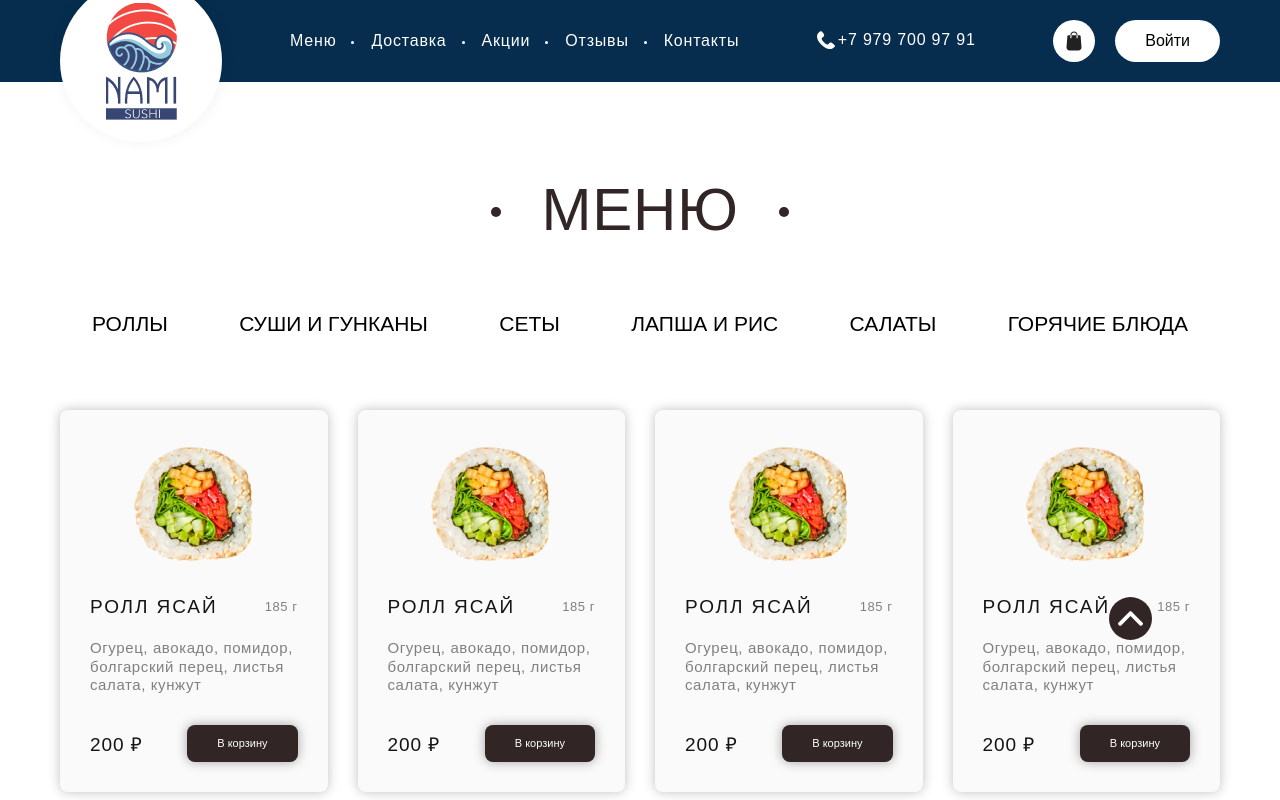
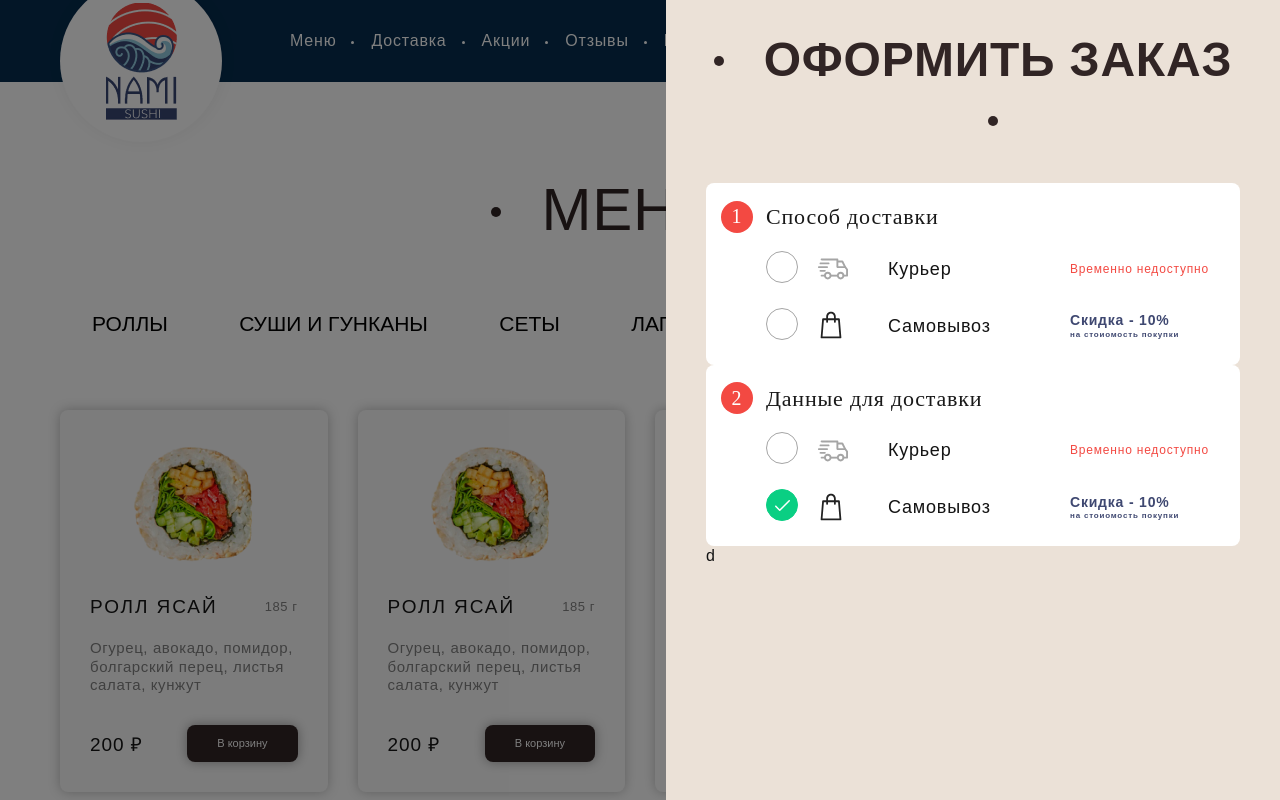
Before and after one commit to maxgrigoriew/namy-sushi, a Nuxt app: page / in a window 1280 px wide. Shown: the top 800 px of the page. Built offline with nearby package versions, Linux system fonts and the light colour scheme.

Commit message:
add sprite, is-checkbox, is-order-item components

```diff
--- a/components/IsButton.vue
+++ b/components/IsButton.vue
@@ -17,7 +17,7 @@ export default defineComponent({
     },
   },
   emits: 'click',
-  setup(props, { slots }) {
+  setup(_, { slots }) {
     const showIcon = computed(() => !!slots.icon)
     onMounted(() => {})
     return {
--- /dev/null
+++ b/components/IsCheckbox.vue
@@ -0,0 +1,58 @@
+<template>
+  <label>
+    <input
+      id="input"
+      class="custom-radio"
+      name="color"
+      type="radio"
+      value="green"
+      checked
+    />
+    <span></span>
+  </label>
+</template>
+
+<style lang="scss" scoped>
+.custom-radio {
+  position: absolute;
+  z-index: -1;
+  opacity: 0;
+  width: 1px;
+  height: 1px;
+}
+label {
+  display: inline-flex;
+  align-items: center;
+  user-select: none;
+}
+span::before {
+  content: '';
+  display: inline-block;
+  width: 32px;
+  height: 32px;
+  flex-shrink: 0;
+  flex-grow: 0;
+  border: 1px solid #a5a5a5;
+  border-radius: 50%;
+  background-repeat: no-repeat;
+  background-position: center center;
+  background-size: 50% 50%;
+  cursor: pointer;
+}
+
+.custom-radio:not(:disabled):active + span::before {
+  background-color: #0acf83;
+  border-color: #0acf83;
+}
+.custom-radio:focus:not(:checked) + span::before {
+  border-color: #0acf83;
+}
+.custom-radio:checked + span::before {
+  border-color: #0acf83;
+  background-color: #0acf83;
+  background-image: url('../assets/images/checkbox.svg');
+}
+.custom-radio:disabled + span::before {
+  background-color: var(--light);
+}
+</style>
--- /dev/null
+++ b/components/IsCheckboxField.vue
@@ -0,0 +1,47 @@
+<template>
+  <div class="checkbox-field">
+    <div class="checkbox-field__item">
+      <slot name="checkbox"></slot>
+    </div>
+    <div class="checkbox-field__item">
+      <slot name="icon"> Способ доставки </slot>
+    </div>
+    <div class="checkbox-field__item">
+      <slot name="variant"> Способ доставки </slot>
+    </div>
+    <div class="checkbox-field__item">
+      <slot name="description"> Способ доставки </slot>
+    </div>
+  </div>
+</template>
+
+<style lang="scss">
+.checkbox-field {
+  display: flex;
+  align-items: center;
+
+  &__item {
+    &:nth-child(1) {
+      margin-right: 20px;
+    }
+    &:nth-child(2) {
+      display: flex;
+      justify-content: center;
+      align-items: center;
+      margin-right: 40px;
+    }
+    &:nth-child(3) {
+      font-size: 18px;
+    }
+
+    &:nth-child(4) {
+      width: 160px;
+      margin-left: auto;
+      padding-left: 10px;
+      color: var(--accent);
+      font-size: 12px;
+      font-weight: 300;
+    }
+  }
+}
+</style>
--- a/components/IsModal.vue
+++ b/components/IsModal.vue
@@ -3,7 +3,7 @@ import { defineComponent, ref } from 'vue'
 
 export default defineComponent({
   setup(_, { expose }) {
-    const isOpenModal = ref(false)
+    const isOpenModal = ref(true)
     const open = () => (isOpenModal.value = true)
     const close = () => (isOpenModal.value = false)
 
@@ -23,8 +23,8 @@ export default defineComponent({
         <h3 class="login__title">
           <slot name="header" />
         </h3>
-        <slot name="middle"></slot>
-        <slot name="bottom"></slot>
+        <slot name="middle">1</slot>
+        <slot name="bottom">d</slot>
       </div>
     </div>
   </transition>
--- /dev/null
+++ b/components/IsOrderItem.vue
@@ -0,0 +1,67 @@
+<script>
+import { defineComponent } from 'vue'
+
+export default defineComponent({
+  props: {
+    counter: {
+      type: Boolean,
+      default: false,
+    },
+  },
+})
+</script>
+<template>
+  <div class="order-item">
+    <div v-if="true" class="order-item__title">
+      <span v-if="true" class="order-item__count"> {{ counter }}</span>
+      <slot name="header"></slot>
+    </div>
+    <div class="order-item__middle">
+      <slot name="middle"></slot>
+    </div>
+  </div>
+</template>
+
+<style lang="scss">
+.order-item {
+  padding: 20px;
+  border-radius: 8px;
+  background: var(--light);
+
+  &__title {
+    position: relative;
+    color: #191919;
+    font-family: Ubuntu;
+    font-size: 22px;
+    font-weight: 300;
+    padding: 0 40px;
+  }
+
+  &__count {
+    display: flex;
+    align-items: center;
+    justify-content: center;
+    width: 32px;
+    height: 32px;
+    background-color: var(--accent);
+    border-radius: 50%;
+    position: absolute;
+    left: -5px;
+    top: 50%;
+    transform: translateY(-50%);
+    font-size: 20px;
+    color: var(--light);
+  }
+
+  &__middle {
+    padding-top: 20px;
+    display: flex;
+    flex-direction: column;
+    gap: 20px;
+    padding: 20px 0 0 40px;
+  }
+
+  &__middle {
+  }
+}
+</style>
--- a/pages/index.vue
+++ b/pages/index.vue
@@ -38,7 +38,7 @@ export default defineComponent({
       <is-product-list />
       <is-scroll-button v-scroll-to-top />
 
-      <is-modal ref="cartRef">
+      <!-- <is-modal ref="cartRef">
         <template v-slot:header>Корзина</template>
         <template v-slot:middle>
           <is-cart-list />
@@ -49,12 +49,71 @@ export default defineComponent({
             @next="closeCartModal(), openOrderModal()"
           />
         </template>
-      </is-modal>
+      </is-modal> -->
       <!-- price-modal -->
       <is-modal ref="orderRef">
-        <template v-slot:header>Оформить заказ</template>
-        <template v-slot:middle>
-          <is-cart-price-block @back="closeOrderModal" />
+        <template #header>Оформить заказ</template>
+        <template #middle>
+          <is-order-item :counter="1">
+            <template #header> Способ доставки</template>
+            <template #middle>
+              <is-checkbox-field>
+                <template #checkbox> <is-checkbox /> </template>
+                <template #icon>
+                  <svg width="30" height="30">
+                    <use xlink:href="@/assets/images/sprite.svg#deliver" />
+                  </svg>
+                </template>
+                <template #variant> Курьер </template>
+                <template #description> Временно недоступно </template>
+              </is-checkbox-field>
+              <is-checkbox-field>
+                <template #checkbox> <is-checkbox /> </template>
+                <template #icon>
+                  <svg width="30" height="30">
+                    <use xlink:href="@/assets/images/sprite.svg#bag" />
+                  </svg>
+                </template>
+                <template #variant> Самовывоз </template>
+                <template #description>
+                  <div class="checkbox-field-percent">
+                    <p>Скидка - 10%</p>
+                    <p>на стоиомость покупки</p>
+                  </div>
+                </template>
+              </is-checkbox-field>
+            </template>
+          </is-order-item>
+          <is-order-item :counter="2">
+            <template #header> Данные для доставки</template>
+            <template #middle>
+              <is-checkbox-field>
+                <template #checkbox> <is-checkbox /> </template>
+                <template #icon>
+                  <svg width="30" height="30">
+                    <use xlink:href="@/assets/images/sprite.svg#deliver" />
+                  </svg>
+                </template>
+                <template #variant> Курьер </template>
+                <template #description> Временно недоступно </template>
+              </is-checkbox-field>
+              <is-checkbox-field>
+                <template #checkbox> <is-checkbox /> </template>
+                <template #icon>
+                  <svg width="30" height="30">
+                    <use xlink:href="@/assets/images/sprite.svg#bag" />
+                  </svg>
+                </template>
+                <template #variant> Самовывоз </template>
+                <template #description>
+                  <div class="checkbox-field-percent">
+                    <p>Скидка - 10%</p>
+                    <p>на стоиомость покупки</p>
+                  </div>
+                </template>
+              </is-checkbox-field>
+            </template>
+          </is-order-item>
         </template>
       </is-modal>
     </div>
@@ -80,4 +139,18 @@ export default defineComponent({
 .tab-menu {
   padding-bottom: 60px;
 }
+
+.checkbox-field-percent {
+  display: flex;
+  flex-direction: column;
+  color: #3f4871;
+  font-weight: 700;
+
+  & p:first-child {
+    font-size: 14px;
+  }
+  & p:last-child {
+    font-size: 8px;
+  }
+}
 </style>
```
Also changed, not shown: assets/images/checkbox.svg (added), assets/images/sprite.svg (added).
